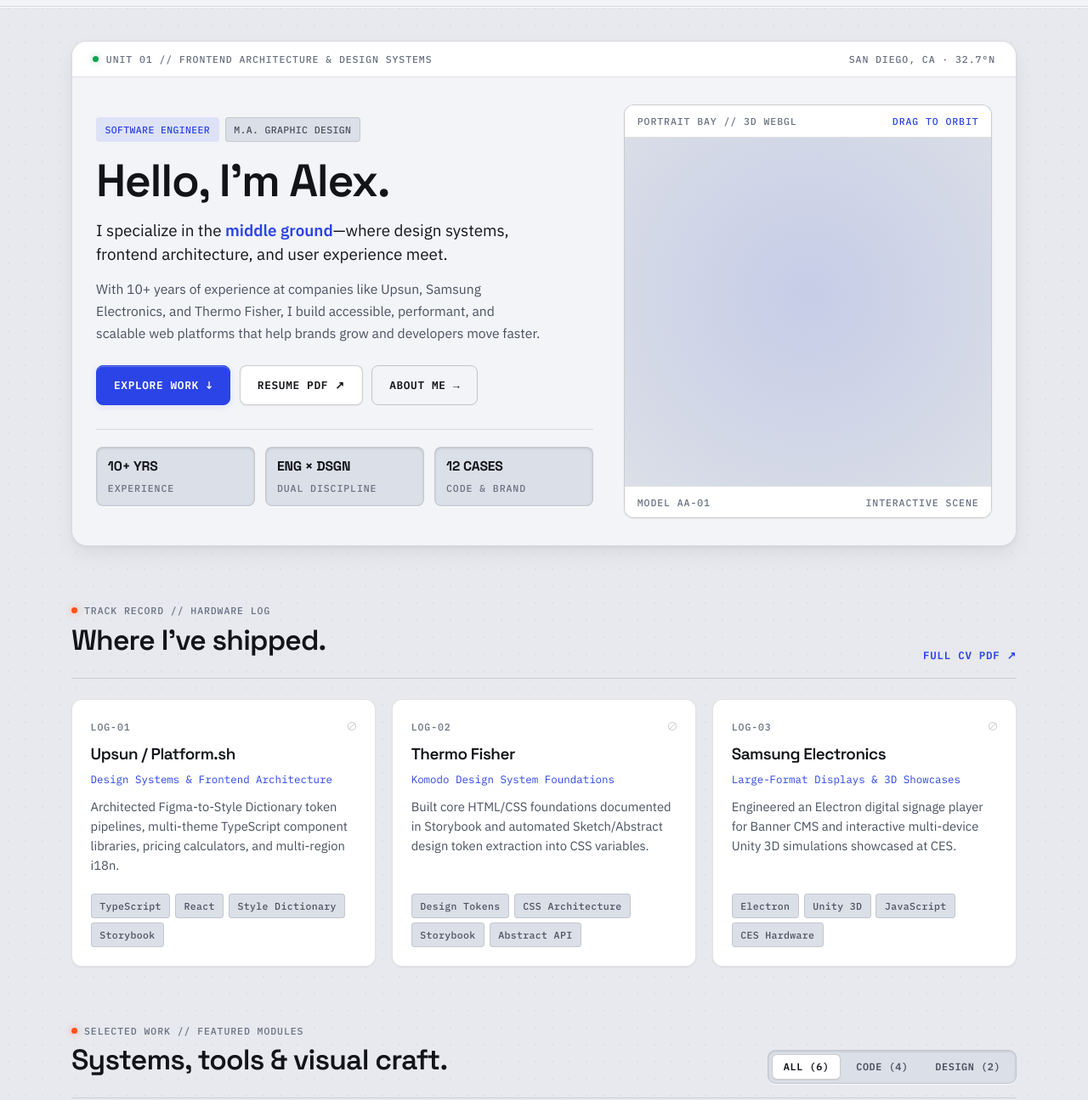
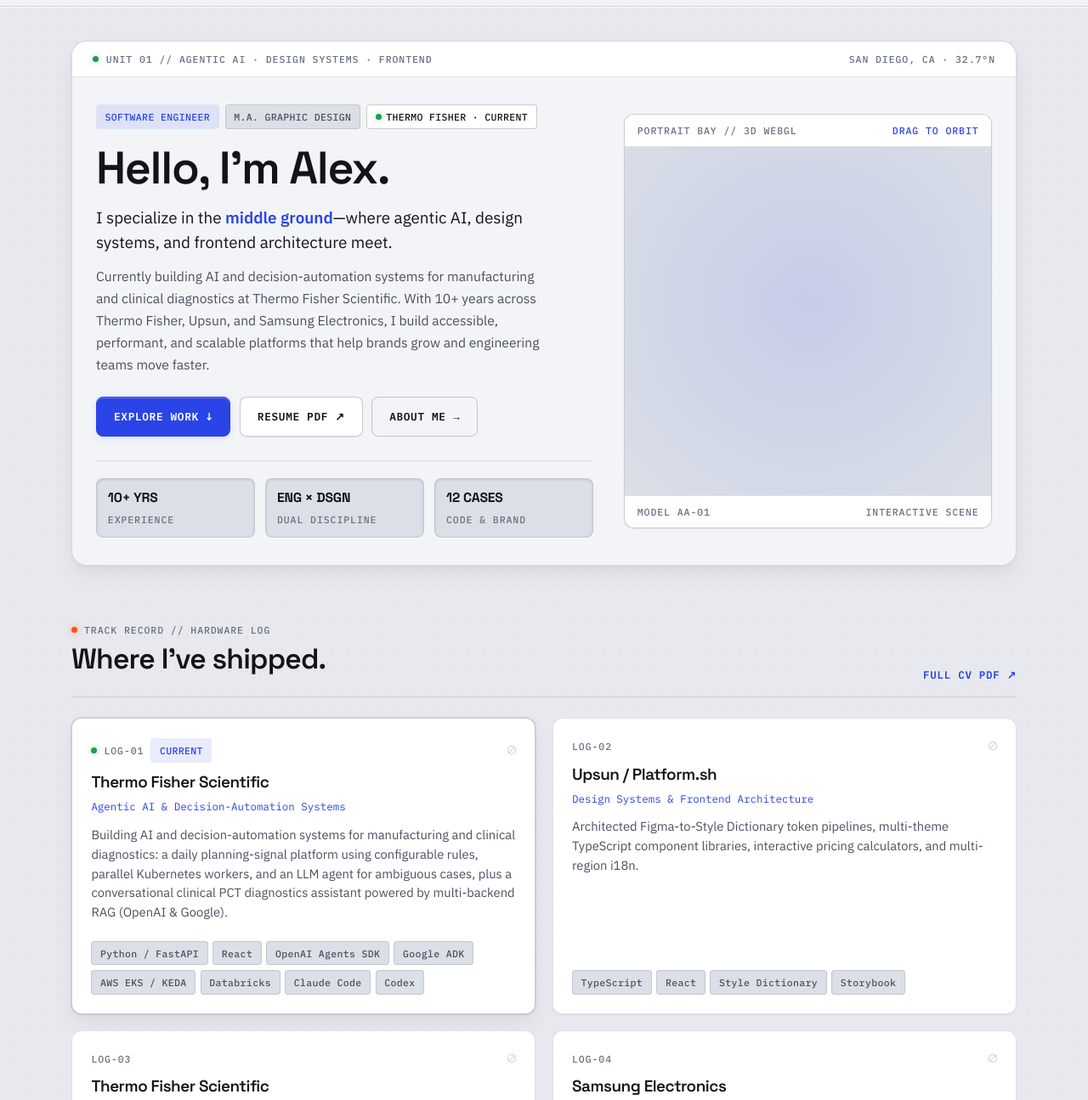
Before and after one commit to mexicanrobot/portfolio-site, an Astro site: page / in a window 1280 px wide. Shown: the part 60-1355 px from the top of the page at 85% size. Built offline with nearby package versions, Linux system fonts and the light colour scheme; Astro itself is replaced by a stand-in of ours; a script that the page names is missing.

Commit message:
Add current Thermo Fisher agentic AI experience to Home, About, and SEO

```diff
--- a/src/consts.ts
+++ b/src/consts.ts
@@ -2,4 +2,4 @@
 // You can import this data from anywhere in your site by using the `import` keyword.
 
 export const SITE_TITLE = "Alejandro Abaroa";
-export const SITE_DESCRIPTION = "Portfolio of Alejandro Abaroa, a software engineer with a passion for design, UI/UX, and building products that people love.";
+export const SITE_DESCRIPTION = "Portfolio of Alejandro Abaroa — Software Engineer with a Master's in Graphic Design building agentic AI systems, design systems, and scalable frontend platforms.";
--- a/src/pages/index.astro
+++ b/src/pages/index.astro
@@ -23,22 +23,43 @@ const designCount = allPosts.filter((p) => p.data.tags.includes('design')).lengt
 const experience = [
 	{
 		code: 'LOG-01',
+		active: true,
+		company: 'Thermo Fisher Scientific',
+		focus: 'Agentic AI & Decision-Automation Systems',
+		summary:
+			'Building AI and decision-automation systems for manufacturing and clinical diagnostics: a daily planning-signal platform using configurable rules, parallel Kubernetes workers, and an LLM agent for ambiguous cases, plus a conversational clinical PCT diagnostics assistant powered by multi-backend RAG (OpenAI & Google).',
+		tags: [
+			'Python / FastAPI',
+			'React',
+			'OpenAI Agents SDK',
+			'Google ADK',
+			'AWS EKS / KEDA',
+			'Databricks',
+			'Claude Code',
+			'Codex',
+		],
+	},
+	{
+		code: 'LOG-02',
+		active: false,
 		company: 'Upsun / Platform.sh',
 		focus: 'Design Systems & Frontend Architecture',
 		summary:
-			'Architected Figma-to-Style Dictionary token pipelines, multi-theme TypeScript component libraries, pricing calculators, and multi-region i18n.',
+			'Architected Figma-to-Style Dictionary token pipelines, multi-theme TypeScript component libraries, interactive pricing calculators, and multi-region i18n.',
 		tags: ['TypeScript', 'React', 'Style Dictionary', 'Storybook'],
 	},
 	{
-		code: 'LOG-02',
-		company: 'Thermo Fisher',
+		code: 'LOG-03',
+		active: false,
+		company: 'Thermo Fisher Scientific',
 		focus: 'Komodo Design System Foundations',
 		summary:
 			'Built core HTML/CSS foundations documented in Storybook and automated Sketch/Abstract design token extraction into CSS variables.',
 		tags: ['Design Tokens', 'CSS Architecture', 'Storybook', 'Abstract API'],
 	},
 	{
-		code: 'LOG-03',
+		code: 'LOG-04',
+		active: false,
 		company: 'Samsung Electronics',
 		focus: 'Large-Format Displays & 3D Showcases',
 		summary:
@@ -61,7 +82,7 @@ const experience = [
 				<div class="hero-chassis__rail">
 					<div class="hero-chassis__rail-left">
 						<span class="led led--ok" aria-hidden="true"></span>
-						<span class="mono-label">UNIT 01 // FRONTEND ARCHITECTURE &amp; DESIGN SYSTEMS</span>
+						<span class="mono-label">UNIT 01 // AGENTIC AI · DESIGN SYSTEMS · FRONTEND</span>
 					</div>
 					<span class="mono-label hero-chassis__coords">SAN DIEGO, CA · 32.7°N</span>
 				</div>
@@ -71,16 +92,20 @@ const experience = [
 						<div class="hero-eyebrow">
 							<span class="tag tag--accent">SOFTWARE ENGINEER</span>
 							<span class="tag">M.A. GRAPHIC DESIGN</span>
+							<span class="tag tag--live">
+								<span class="led led--ok" aria-hidden="true"></span>
+								THERMO FISHER · CURRENT
+							</span>
 						</div>
 
 						<h1 class="hero-title">Hello, I&rsquo;m Alex.</h1>
 
 						<p class="hero-lead">
-							I specialize in the <strong>middle ground</strong>—where design systems, frontend architecture, and user experience meet.
+							I specialize in the <strong>middle ground</strong>—where agentic AI, design systems, and frontend architecture meet.
 						</p>
 
 						<p class="hero-bio">
-							With 10+ years of experience at companies like Upsun, Samsung Electronics, and Thermo Fisher, I build accessible, performant, and scalable web platforms that help brands grow and developers move faster.
+							Currently building AI and decision-automation systems for manufacturing and clinical diagnostics at Thermo Fisher Scientific. With 10+ years across Thermo Fisher, Upsun, and Samsung Electronics, I build accessible, performant, and scalable platforms that help brands grow and engineering teams move faster.
 						</p>
 
 						<div class="hero-actions">
@@ -150,9 +175,13 @@ const experience = [
 				<div class="exp-grid">
 					{
 						experience.map((item) => (
-							<article class="exp-card panel-elevated">
+							<article class:list={['exp-card panel-elevated', { 'exp-card--active': item.active }]}>
 								<div class="exp-card__top">
-									<span class="mono-label">{item.code}</span>
+									<div class="exp-card__code-row">
+										{item.active && <span class="led led--ok" aria-hidden="true"></span>}
+										<span class="mono-label">{item.code}</span>
+										{item.active && <span class="tag tag--accent">CURRENT</span>}
+									</div>
 									<span class="exp-card__screw" aria-hidden="true"></span>
 								</div>
 								<h3 class="exp-card__company">{item.company}</h3>
@@ -280,6 +309,12 @@ const experience = [
 		flex-wrap: wrap;
 		gap: 0.45rem;
 		margin-bottom: 1rem;
+	}
+
+	.tag--live {
+		color: var(--ink);
+		background: var(--surface-elevated);
+		border-color: var(--border-strong);
 	}
 
 	.hero-title {
@@ -414,15 +449,22 @@ const experience = [
 	/* Experience Cards */
 	.exp-grid {
 		display: grid;
-		grid-template-columns: repeat(3, minmax(0, 1fr));
+		grid-template-columns: repeat(2, minmax(0, 1fr));
 		gap: 1.2rem;
 	}
 
 	.exp-card {
-		padding: 1.35rem;
+		padding: 1.4rem;
 		display: flex;
 		flex-direction: column;
 		gap: 0.5rem;
+	}
+
+	.exp-card--active {
+		border-color: var(--border-strong);
+		box-shadow:
+			var(--shadow-card),
+			0 0 0 1px var(--accent-soft);
 	}
 
 	.exp-card__top {
@@ -430,6 +472,12 @@ const experience = [
 		align-items: center;
 		justify-content: space-between;
 		margin-bottom: 0.3rem;
+	}
+
+	.exp-card__code-row {
+		display: inline-flex;
+		align-items: center;
+		gap: 0.5rem;
 	}
 
 	.exp-card__screw {
```
Also changed, not shown: src/pages/about.astro (+6 -6 lines).
